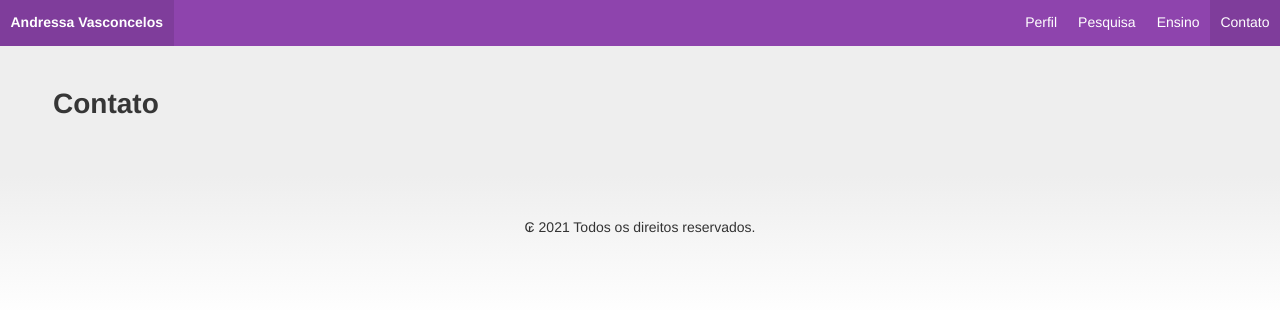
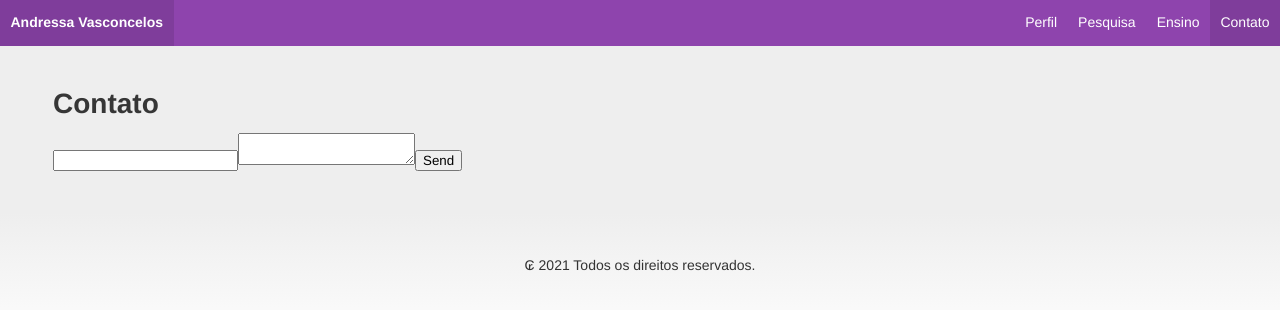
Before and after one commit to andressamielke/andressamielke.github.io, a Jekyll site: the page built from contato.md, in a window 1280 px wide. Shown: the top 310 px of the page. Built offline with Jekyll 4.4.1, drawn with Linux system fonts in a browser that asks for light colours; some web fonts are replaced.

Commit message:
Update contato.md

```diff
--- a/contato.md
+++ b/contato.md
@@ -6,3 +6,6 @@ layout: default
 ---
 
 # Contato
+
+
+<form action="http://formspree.io/mielkeandressa@gmail.com"><input type="email" name="_replyto"><textarea name="body"></textarea><input type="submit" value="Send"></form>
```
